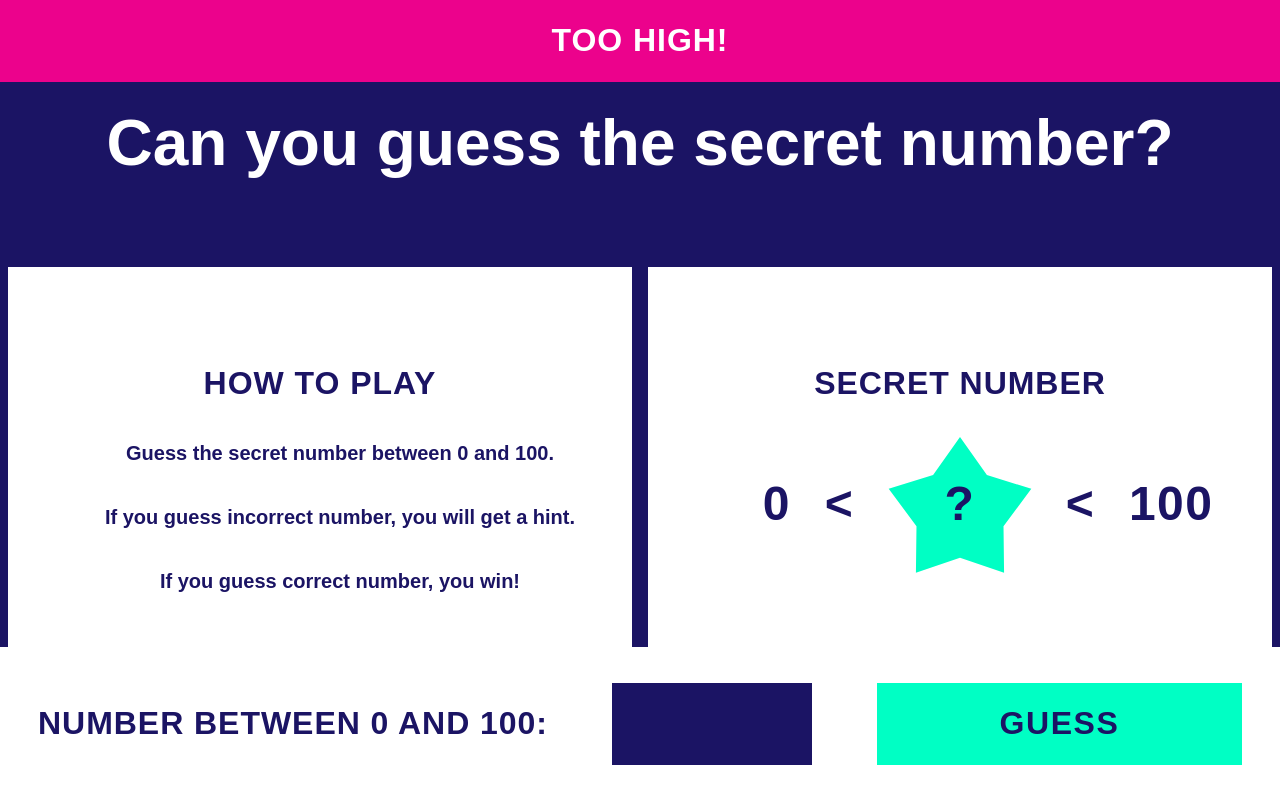
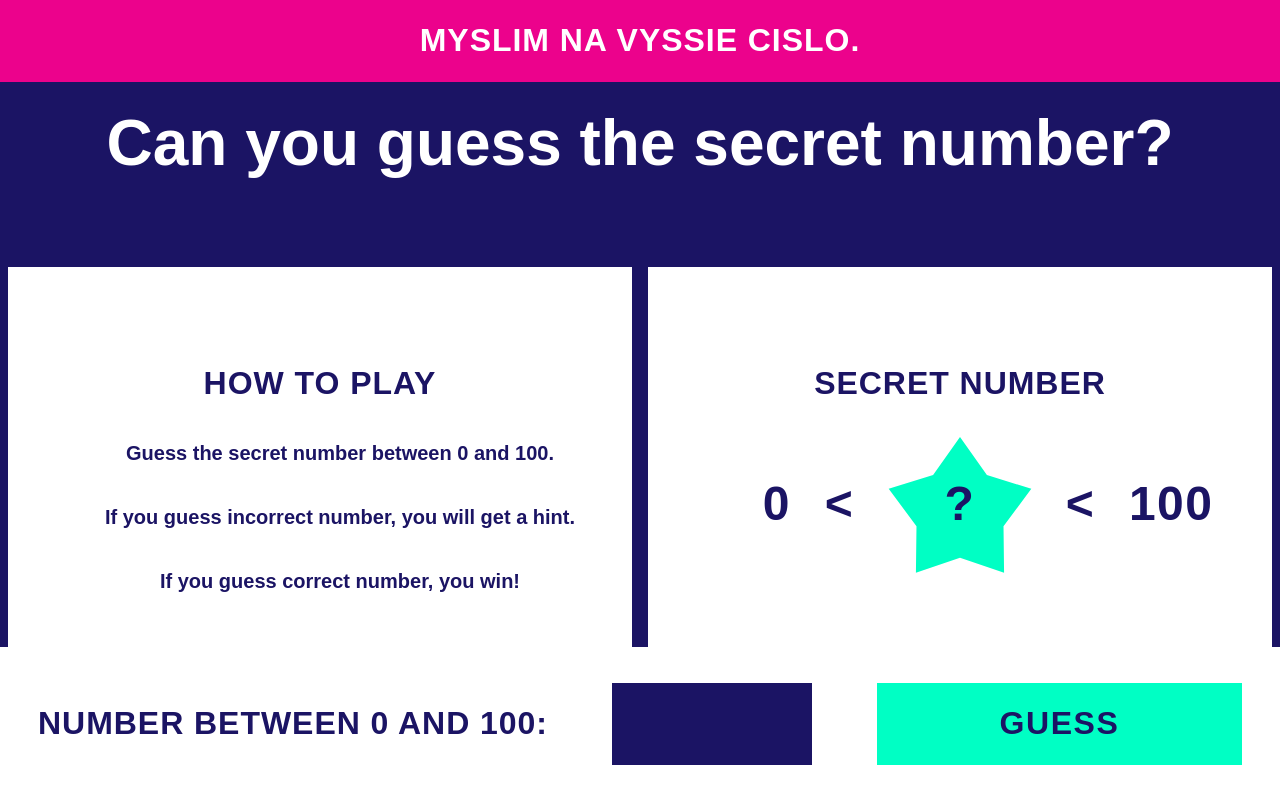
Before and after one commit to romanschejbal/hadejcislo.cz, a plain HTML site: page index.html in a window 1280 px wide. Both pictures are taken after a click on the button "GUESS". Drawn offline with Linux system fonts and the light colour scheme; a web font is replaced by a local one.

Commit message:
zakladna funkcnost hry

```diff
--- a/game.js
+++ b/game.js
@@ -4,11 +4,19 @@ function startGame () {
 
     let buttonElement = document.querySelector('#guessButton')
     let inputElement = document.querySelector('#guessInput')
+    let messageElement = document.querySelector('#guessMessage')
 
     buttonElement.addEventListener('click', function () {
-        console.log('Oklikal si tlacitko.')
         let guessedNumber = Number(inputElement.value)
-        console.log(guessedNumber, typeof guessedNumber)
+
+        if (guessedNumber === randomNumber) {
+            messageElement.innerHTML = 'Gratulki! Uhadla si.'
+        } else if (guessedNumber < randomNumber) {
+            messageElement.innerHTML = 'Myslim na VYSSIE cislo.'
+        } else if (guessedNumber > randomNumber) {
+            messageElement.innerHTML = 'Myslim na NIZSIE cislo.'
+        }
+
     })
 }
 
--- a/index.html
+++ b/index.html
@@ -10,7 +10,7 @@
     <script src="game.js"></script>
   </head>
   <body>
-    <div class="alert"><p>Too High!</p></div>
+    <div class="alert"><p id="guessMessage">Welcome!</p></div>
 
     <header>
       <h1 id="headline">Can you guess the secret number?</h1>
```
